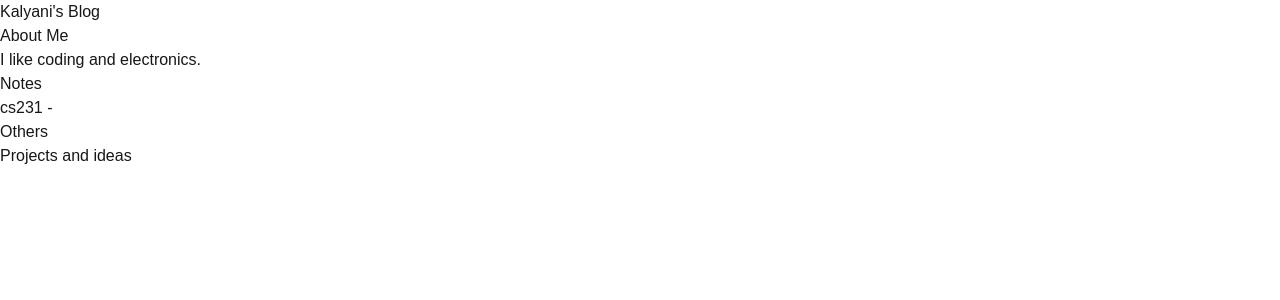
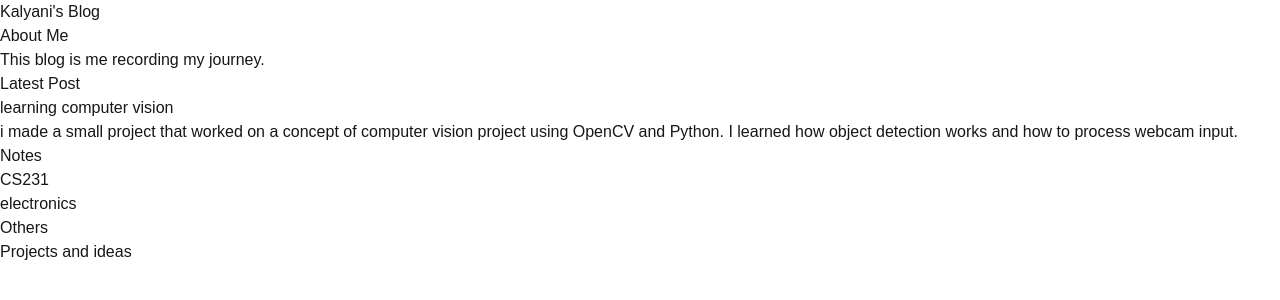
Before and after one commit to KB162/kalyanibharadwaj.github.io, a Next.js app: page / in a window 1280 px wide. Shown: the top 300 px of the page. Built offline with nearby package versions, Linux system fonts and the light colour scheme.

Commit message:
Update page.tsx
added first blog post

```diff
--- a/app/page.tsx
+++ b/app/page.tsx
@@ -4,13 +4,22 @@ export default function Home() {
       <h1>Kalyani's Blog</h1>
 
       <h2>About Me</h2>
-      <p>I like coding and electronics.</p>
+      <p>This blog is me recording my journey.</p>
+
+      <h2>Latest Post</h2>
+
+      <h3>learning computer vision</h3>
+      <p>
+        i made a small project that  worked on a concept of computer vision project using OpenCV and Python.
+        I learned how object detection works and how to process webcam input.
+      </p>
 
       <h2>Notes</h2>
-      <p>cs231 - </p>
+      <p>CS231</p>
+      <>electronics</>
 
       <h2>Others</h2>
       <p>Projects and ideas</p>
     </main>
-  )
+  );
 }
```
